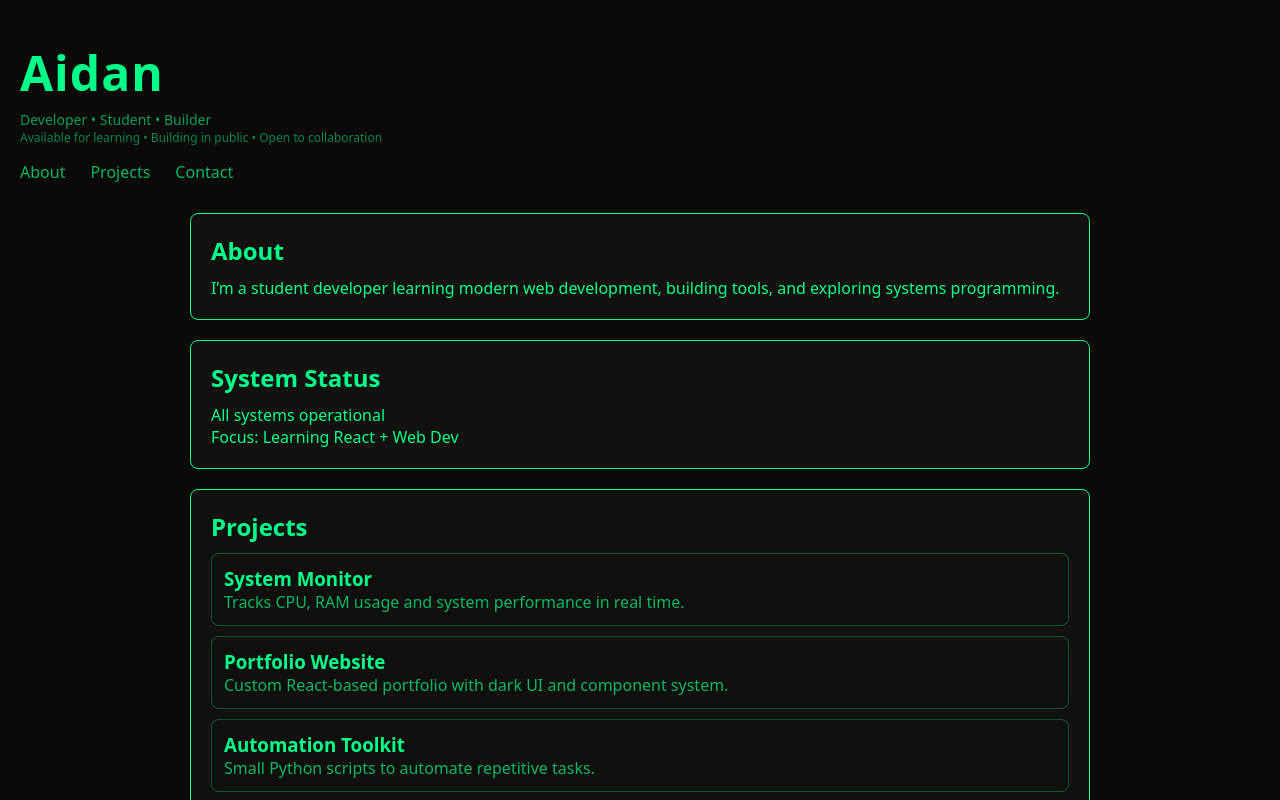
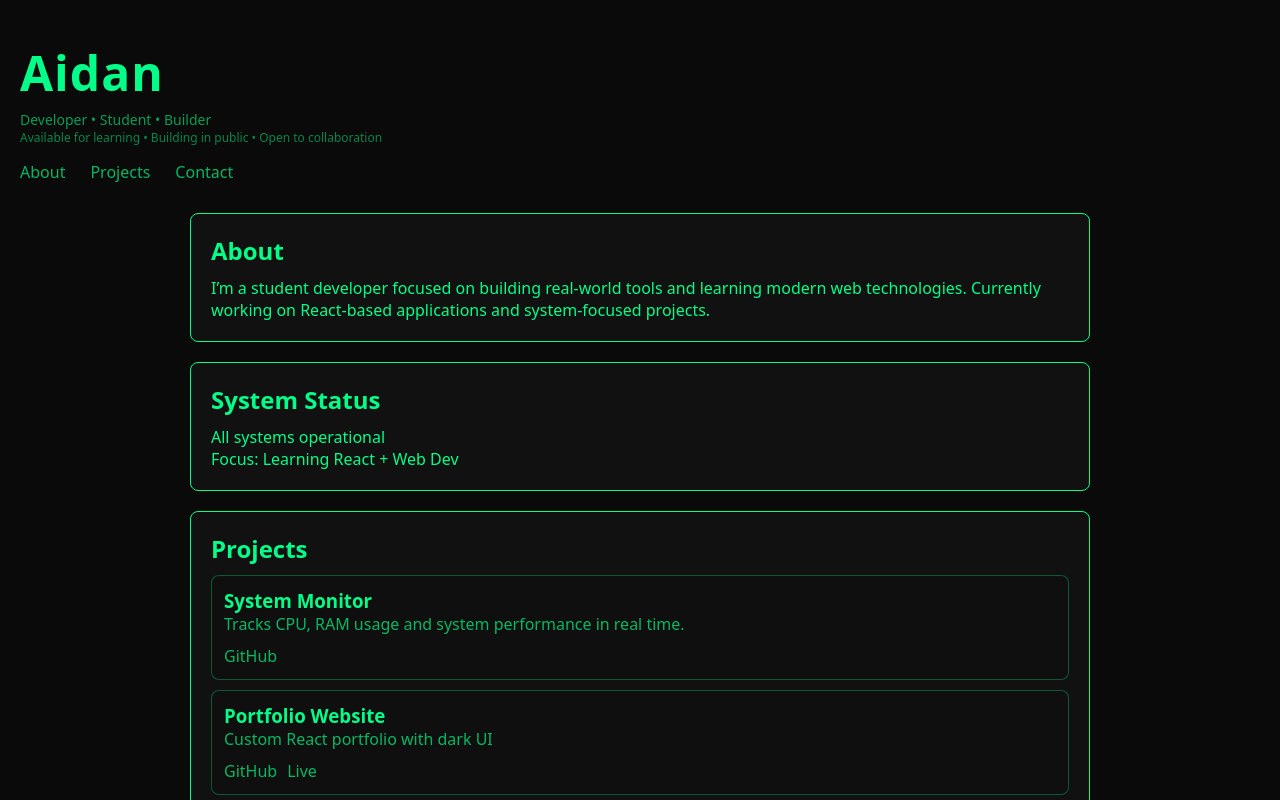
Before and after one commit to Aidanj404/portfolio, a React app: page / in a window 1280 px wide. Shown: the top 800 px of the page. Built offline with nearby package versions, Linux system fonts and the light colour scheme; the HTML template or start-up script is replaced by a standard one.

Commit message:
update portfolio

```diff
--- a/src/App.jsx
+++ b/src/App.jsx
@@ -48,8 +48,8 @@ function About() {
     <div id="about" style={styles.card}>
       <h2 style={styles.cardTitle}>About</h2>
       <p>
-        I’m a student developer learning modern web development, building tools,
-        and exploring systems programming.
+        I’m a student developer focused on building real-world tools and learning modern web technologies.
+        Currently working on React-based applications and system-focused projects.
       </p>
     </div>
   );
@@ -57,28 +57,32 @@ function About() {
 
 function Projects() {
   return (
-    <div style={styles.card} id="projects">
+    <div style={styles.card}>
       <h2 style={styles.cardTitle}>Projects</h2>
 
       <Project
         title="System Monitor"
         desc="Tracks CPU, RAM usage and system performance in real time."
+        github="https://github.com/Aidanj404/system-monitor"
       />
 
       <Project
         title="Portfolio Website"
-        desc="Custom React-based portfolio with dark UI and component system."
+        desc="Custom React portfolio with dark UI"
+        github="https://github.com/Aidanj404/portfolio"
+        live="https://portfolio-q34lwfh0c-aidanj404s-projects.vercel.app"
       />
 
       <Project
         title="Automation Toolkit"
         desc="Small Python scripts to automate repetitive tasks."
+        github="https://github.com/Aidanj404/automation-toolkit"
       />
     </div>
   );
 }
 
-function Project({ title, desc }) {
+function Project({ title, desc, github, live }) {
   return (
     <div
       style={styles.project}
@@ -93,6 +97,19 @@ function Project({ title, desc }) {
     >
       <h3>{title}</h3>
       <p style={{ opacity: 0.7 }}>{desc}</p>
+
+      <div style={{ marginTop: "10px" }}>
+        {github && (
+          <a href={github} target="_blank" rel="noreferrer" style={styles.link}>
+            GitHub
+          </a>
+        )}
+        {live && (
+          <a href={live} target="_blank" rel="noreferrer" style={styles.link}>
+            Live
+          </a>
+        )}
+      </div>
     </div>
   );
 }
```
